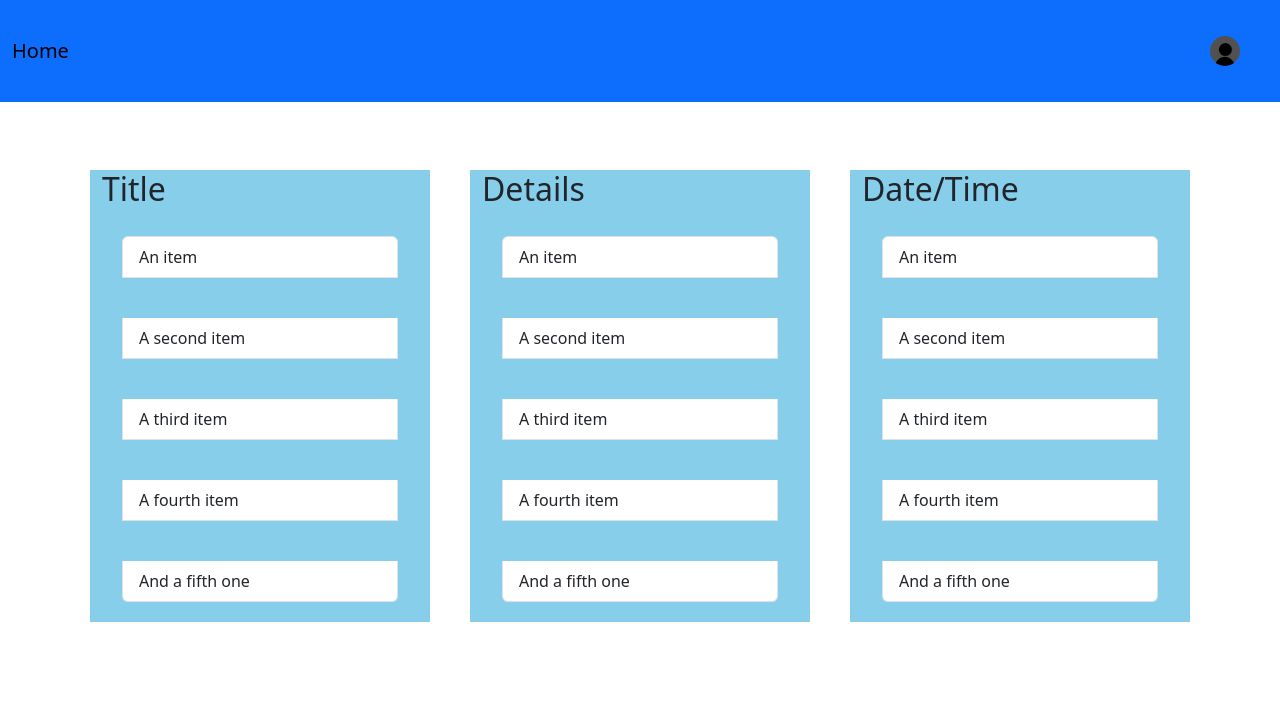
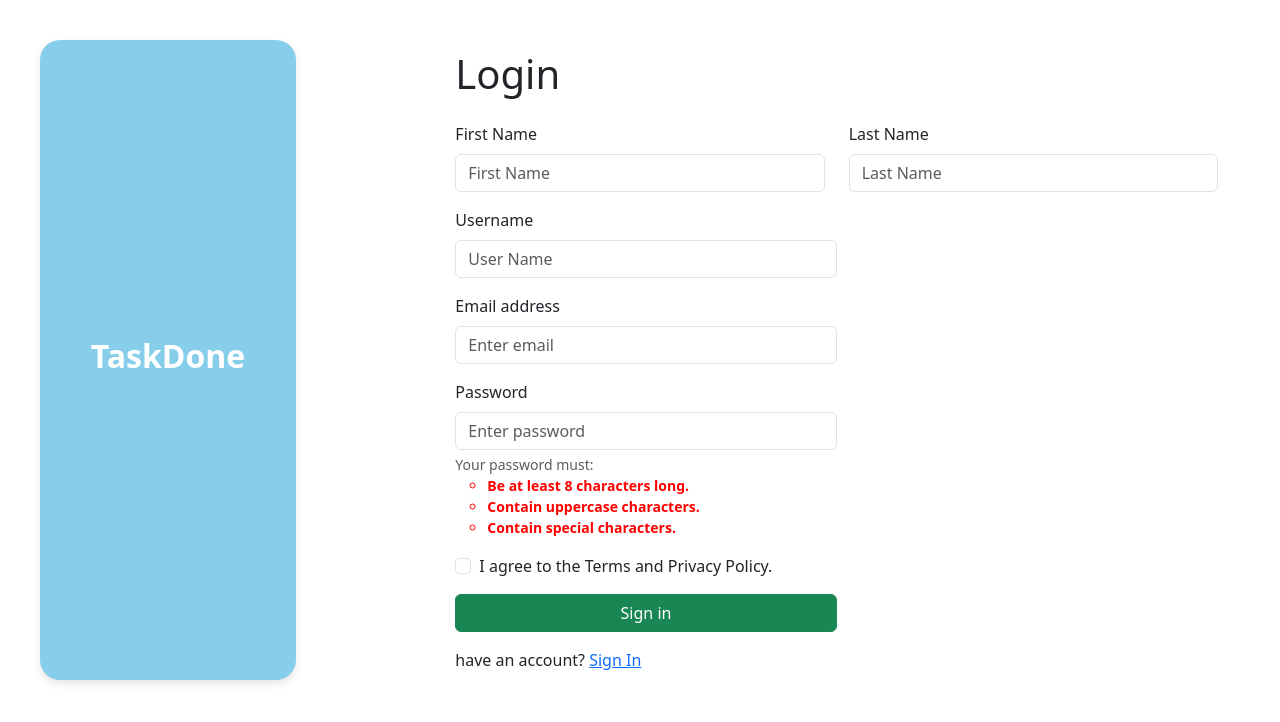
Before and after one commit to Ali13140/SWE363_Project, a React (Vite) app: page /SignUp in a window 1280 px wide. Shown: the top 722 px of the page. Built offline with nearby package versions, Linux system fonts and the light colour scheme.

Commit message:
Added react router

```diff
--- a/package.json
+++ b/package.json
@@ -13,7 +13,8 @@
     "bootstrap": "^5.3.3",
     "jquery": "^3.7.1",
     "react": "^18.2.0",
-    "react-dom": "^18.2.0"
+    "react-dom": "^18.2.0",
+    "react-router-dom": "^6.22.3"
   },
   "devDependencies": {
     "@types/react": "^18.2.66",
--- a/src/App.jsx
+++ b/src/App.jsx
@@ -3,19 +3,17 @@ import HomePage from './Pages/HomePage'
 import 'bootstrap/dist/css/bootstrap.min.css';
 import 'jquery/dist/jquery.min.js';
 import 'bootstrap/dist/js/bootstrap.min.js';
-import MyListPage from './Pages/MyListPage';
-import NewListPage from './Pages/NewListPage';
-import ProfilePage from './Pages/ProfilePage';
+import SignUp from './Pages/SignUp';
 import SignIn from './Pages/SignIn';
-import SignUp from './Pages/SignUp';
-import ViewListPage from './Pages/ViewListPage';
+
+
 
 
 function App() {
   const [count, setCount] = useState(0)
 
   return (
-    <ViewListPage></ViewListPage>
+    <SignUp></SignUp>
   )
 }
 export default App;
--- /dev/null
+++ b/src/CSS_Files/form.css
@@ -0,0 +1,10 @@
+.password-requirement {
+    font-weight: bold;
+    color: red; /* Default color for "X" */
+    list-style-type: circle;
+  }
+
+  .password-requirement-valid {
+    color: green; /* Change color to green for valid requirements */
+    list-style-type: disc;
+  }
--- a/src/LoginForm.jsx
+++ b/src/LoginForm.jsx
@@ -2,6 +2,7 @@
 import React from 'react';
 // import './SignInForm.css'; // Import your custom CSS
 import 'bootstrap/dist/css/bootstrap.min.css'; // Import Bootstrap CSS
+import { Link } from 'react-router-dom';
 
 const SignInForm= () => {
   return (
@@ -34,7 +35,7 @@ const SignInForm= () => {
         Forgot your password? <a href="/forgot-password">Click Here</a>
         </div>
         <div className="mt-3">
-          Don't have an account? <a href="/signup">Sign Up</a>
+          Don't have an account? <Link to="/signup">Sign Up</Link>
         </div>
       </form>
     </div>
--- a/src/Pages/SignUp.jsx
+++ b/src/Pages/SignUp.jsx
@@ -1,6 +1,5 @@
 // SignUp.tsx
 import React from 'react';
-//import './SignUp.css'; // Importing your custom CSS
 import 'bootstrap/dist/css/bootstrap.min.css'; // Import Bootstrap CSS
 import TitleDiv from '../TitleDiv';
 import '../CSS_Files/SignIn.css'
--- a/src/SignupForm.jsx
+++ b/src/SignupForm.jsx
@@ -1,38 +1,92 @@
 // SignInForm.tsx
 import React from 'react';
-// import './SignInForm.css'; // Import your custom CSS
-import 'bootstrap/dist/css/bootstrap.min.css'; // Import Bootstrap CSS
+import "./CSS_Files/form.css"
+import { Link, useNavigate  } from 'react-router-dom';
+
 
 const SignupForm= () => {
+  const navigate=useNavigate();
+
+  const handleSubmit = (event) => {
+    event.preventDefault(); // Prevent form submission
+
+    // Check validity of fields
+    const form = event.target;
+    const firstNameInput = form.elements.firstName;
+    const lastNameInput = form.elements.lastName;
+    const userNameInput = form.elements.userName;
+    const emailInput = form.elements.email;
+    const passwordInput = form.elements.password.value; // Get the value of the input
+
+    const isPasswordValid = (password) => {
+      // Regular expressions for uppercase letter and special character
+      const uppercaseRegex = /[A-Z]/;
+      const specialCharRegex = /[!@#$%^&*()_+={}\[\]:;<>,.?~]/;
+
+      // Check length, uppercase, and special character
+      return (
+        password.length >= 8 &&
+        uppercaseRegex.test(password) &&
+        specialCharRegex.test(password)
+      );
+    };
+
+    if (isPasswordValid(passwordInput)) {
+      navigate("/HomePage"); // Use the navigate function here
+    } else {
+
+    }
+  }
+  const handlePasswordChange= (event)=>{
+    const password=event.target.value;
+
+    // Check if password is at least 8 characters long
+    const isLengthValid = password.length >= 8;
+
+    // Check if password contains an uppercase letter
+    const hasUppercase = /[A-Z]/.test(password);
+
+    const regex = /[!@#$%^&*()_+={}\[\]:;<>,.?~]/.test(password);
+
+
+    // Update class names for the list items
+    const passwordRequirements = document.querySelectorAll('.password-requirement');
+    passwordRequirements[0].classList.toggle('password-requirement-valid', isLengthValid);
+    passwordRequirements[1].classList.toggle('password-requirement-valid', hasUppercase);
+    passwordRequirements[2].classList.toggle('password-requirement-valid', regex);
+
+
+  }
+
   return (
     <div className="container">
       <h1>Login</h1>
-      <form className="mt-4">
+      <form className="mt-4" onSubmit={handleSubmit}>
         <div className="row mb-3">
           <div className="col">
             <label htmlFor="firstName" className="form-label">
               First Name
             </label>
-            <input type="text" className="form-control" id="firstName" placeholder="First Name"  />
+            <input type="text" className="form-control" id="firstName" name='firstName' placeholder="First Name" required />
           </div>
           <div className="col">
             <label htmlFor="lastName" className="form-label">
               Last Name
             </label>
-            <input type="text" className="form-control" id="lastName" placeholder="Last Name" />
+            <input type="text" className="form-control" id="lastName" name="lastName" placeholder="Last Name"required />
           </div>
         </div>
         <div className="mb-3">
           <label htmlFor="username" className="form-label">
             Username
           </label>
-          <input type="text" className="form-control" id="username" placeholder="Username" style={{ width: '50%' }}/>
+          <input type="text" className="form-control" id="username" name="username" placeholder="User Name" style={{ width: '50%' }} required/>
         </div>
         <div className="mb-3">
           <label htmlFor="email" className="form-label">
             Email address
           </label>
-          <input type="email" className="form-control" id="email" placeholder="Enter email"style={{ width: '50%' }} />
+          <input type="email" className="form-control" id="email" name="email" placeholder="Enter email"style={{ width: '50%' }} required />
         </div>
         <div className="mb-3">
           <label htmlFor="inputPassword5" className="form-label">
@@ -42,26 +96,44 @@ const SignupForm= () => {
             type="password"
             id="inputPassword5"
             className="form-control"
+            name="password"
             aria-describedby="passwordHelpBlock"
-            placeholder="Enter password" style={{ width: '50%' }}
+            placeholder="Enter password" style={{ width: '50%' }}required
+            onChange={handlePasswordChange}
           />
           <div id="passwordHelpBlock" className="form-text">
-            Your password must be 8-20 characters long, contain letters and numbers, and must not contain spaces,
-            special characters, or emoji.
-          </div>
+              Your password must:
+              <ul>
+                <li className='password-requirement'>
+                  <span >
+                    Be at least 8 characters long.
+                  </span>
+                </li>
+                <li className="password-requirement">
+                  <span >
+                    Contain uppercase characters.
+                  </span>
+                </li>
+                <li className="password-requirement">
+                  <span >
+                     Contain special characters.
+                  </span>
+                </li>
+              </ul>
+        </div>
         </div>
         <div className="mb-3 form-check">
-          <input type="checkbox" className="form-check-input" id="termsCheck" />
+          <input type="checkbox" className="form-check-input" id="termsCheck" required/>
           <label className="form-check-label" htmlFor="termsCheck">
             I agree to the Terms and Privacy Policy.
           </label>
         </div>
-        <button type="submit" className="btn btn-success btn-block" style={{ width: '50%' }}>
+        <button type="submit" className="btn btn-success btn-block" style={{ width: '50%' }} >
           Sign in
         </button>
 
         <div className="mt-3">
-          have an account? <a href="/signup">Sign In</a>
+          have an account? <Link to={"/SignIn"}>Sign In</Link>
         </div>
       </form>
     </div>
--- a/src/main.jsx
+++ b/src/main.jsx
@@ -1,9 +1,27 @@
 import React from 'react'
 import ReactDOM from 'react-dom/client'
 import App from './App'
+import HomePage from './Pages/HomePage'
+import SignUp from './Pages/SignUp'
+import {createBrowserRouter, RouterProvider} from 'react-router-dom'
+import SignIn from './Pages/SignIn'
+
+
+const router=createBrowserRouter([
+  {
+    path:"/", element: <App></App>
+  },
+{
+  path:"/HomePage", element: <HomePage></HomePage>
+},{
+  path:"/SignIn", element: <SignIn/>
+},{
+  path:"/SignUp",element: <SignUp/>
+}
+]);
 
 ReactDOM.createRoot(document.getElementById('root')).render(
   <React.StrictMode>
-    <App />
+    <RouterProvider router={router} />
   </React.StrictMode>,
 )
```
Also changed, not shown: src/CSS_Files/SignIn.css (line endings or trailing spaces), 1 other file (tests, documents, lock files or other folders).
